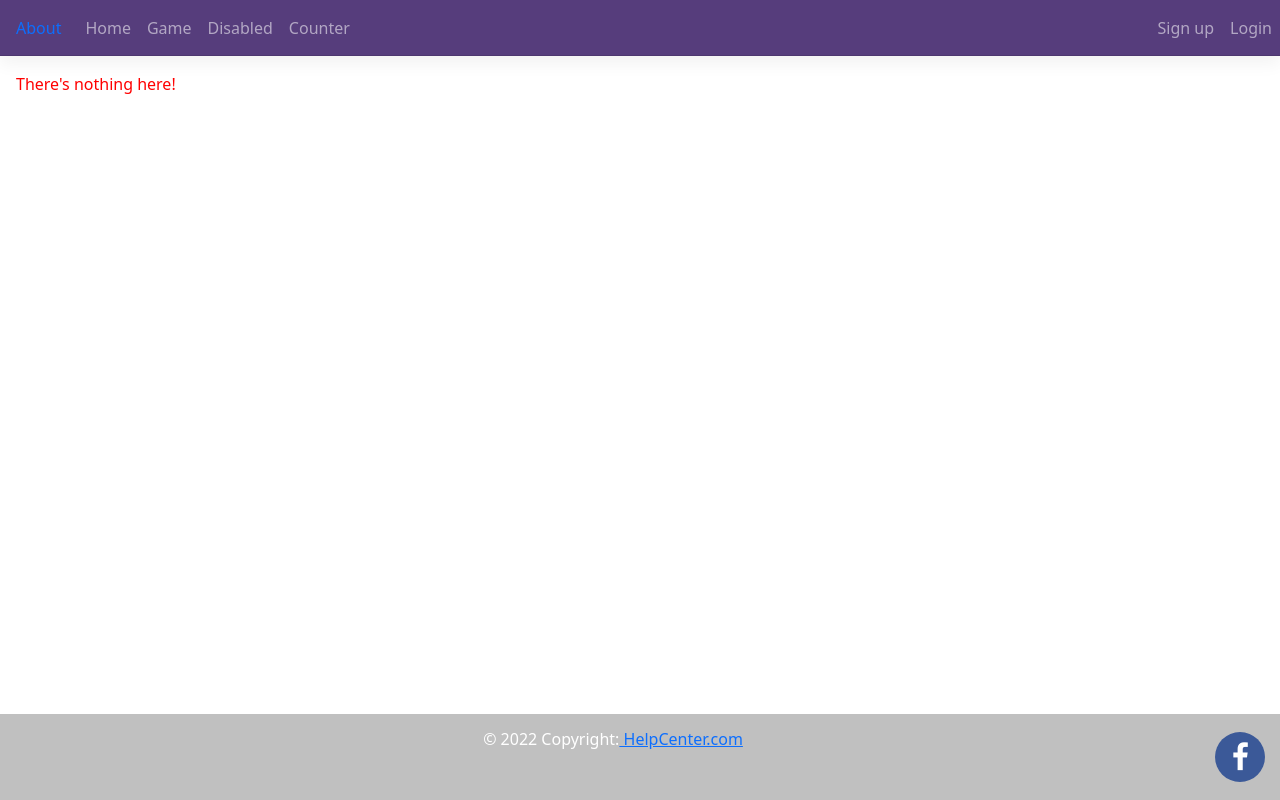
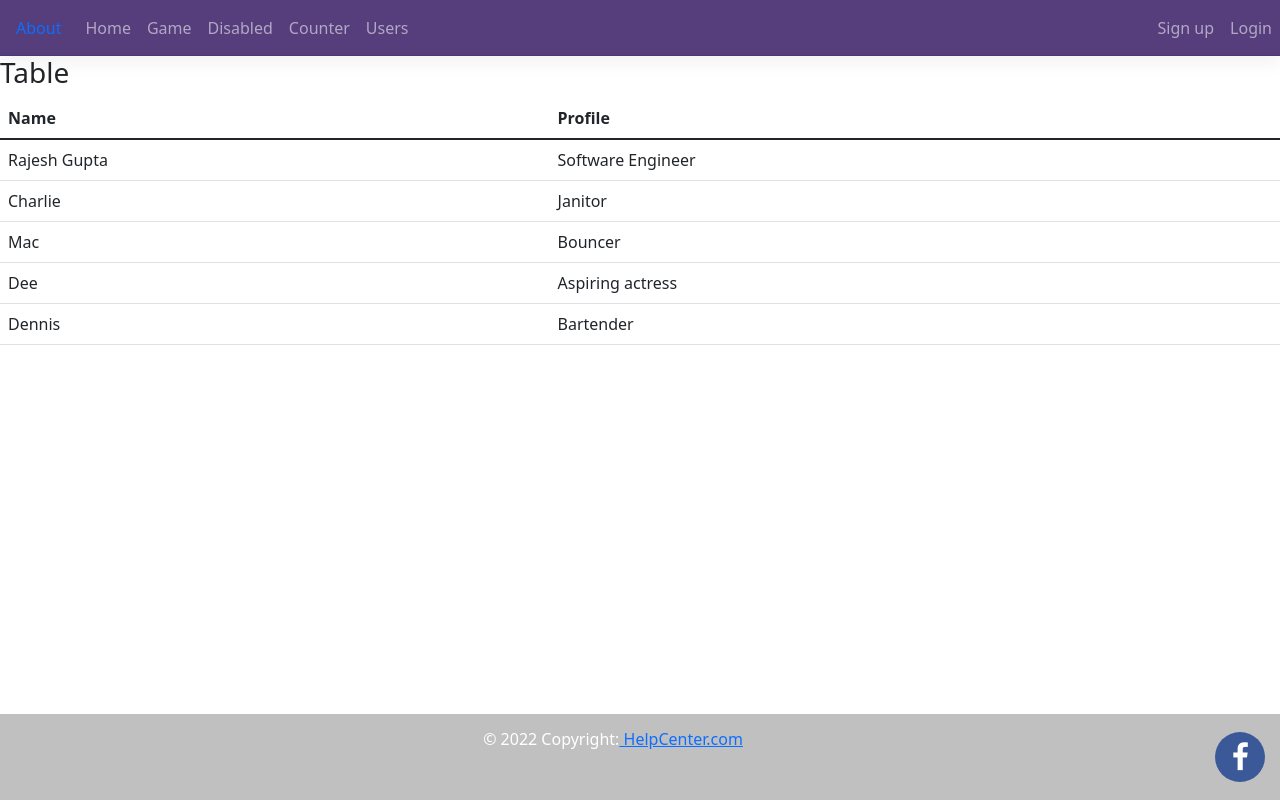
Before and after one commit to rajesh13ca63/tik-tok-game, a React (Create React App) app: page /users in a window 1280 px wide. Built offline with nearby package versions, Linux system fonts and the light colour scheme.

Commit message:
Implematation of show users list and remove item from entered lists using unique id.

```diff
--- a/src/components/app.jsx
+++ b/src/components/app.jsx
@@ -10,6 +10,7 @@ import {
 } from 'react-router-dom';
 import Count from "../countercomponents/count";
 import Longin from "../usercomponets/login";
+import Users from "../userlistcomponents/users";
 
 class App extends Component {
     render() {
@@ -25,6 +26,7 @@ class App extends Component {
                     <Route path="signup" element={<Signup />} />
                     <Route path="count" element={<Count />} />
                     <Route path="login" element={<Longin />} />
+                    <Route path="users" element={<Users />} />
 
                     <Route path="*" element={
                     <main style={{padding: "1rem", color: "red"} }>
--- a/src/components/header.jsx
+++ b/src/components/header.jsx
@@ -18,6 +18,9 @@ function Header() {
                             </li>
                             <li>
                                 <Link to="/count" className="nav-link">Counter</Link>
+                            </li>
+                            <li>
+                                <Link to="/users" className="nav-link">Users</Link>
                             </li>
                         </ul>
                     </div>
--- a/src/countercomponents/countitems.jsx
+++ b/src/countercomponents/countitems.jsx
@@ -7,10 +7,15 @@ const CountItems = () => {
     const addItems = (event) => {
         if(item) {
             setItems([...items,
-                {id: items.length, value: item}
+                {id: 'id' + (new Date()).getTime(), value: item}
             ]);
             setItem('');
         }
+    }
+
+    const deletItem = (item) => {
+        const newTodos = items.filter((todo, i) => todo.id !== item.id);
+        setItems(newTodos);
     }
 
     const olSytle = {
@@ -43,9 +48,14 @@ const CountItems = () => {
                    } )}
                 </ol> */}
                 <ol style={olSytle}>
-                    {items.map(item => (
-                        <li key={item.id  } id={item.id} style={liStyle}>{item.value}</li>
-                    ))}
+                    {items.map(item => {
+                       return (
+                           <div key={item.id}>
+                                <li key={item.id } style={liStyle}>{item.value}</li>
+                                <span><button onClick={(e) => deletItem(item)}>X</button></span>
+                            </div>
+                        )
+                    })}
                 </ol>
             </div> }
         </div>
--- /dev/null
+++ b/src/userlistcomponents/table.jsx
@@ -0,0 +1,42 @@
+import React, {Component} from "react";
+import TableHeader from "./tableheader";
+import TableBody from "./tablebody";
+
+// const columnLists = [
+//     {id: 1, name: 'Name', job: 'Profile'}
+// ]
+
+// const usersLists = [
+//     columnLists = [{id: 1, name: 'Name', job: 'Profile'}],
+//     {id: 1, name: 'Rajesh Gupta', job: 'Software Engineer'},
+//     {id: 2, name: 'Charlie', job: 'Janitor'},
+//     {id: 3, name: 'Mac', job: 'Bouncer'},
+//     {id: 4, name: 'Dee', job: 'Aspiring actress'},
+//     {id: 5, name: 'Dennis', job: 'Bartender' }
+// ]
+
+const tableData = {
+    columnLists: [{id: 1, name: 'Name', job: 'Profile'}],
+    usersLists: [{id: 1, name: 'Rajesh Gupta', job: 'Software Engineer'},
+    {id: 2, name: 'Charlie', job: 'Janitor'},
+    {id: 3, name: 'Mac', job: 'Bouncer'},
+    {id: 4, name: 'Dee', job: 'Aspiring actress'},
+    {id: 5, name: 'Dennis', job: 'Bartender' } ]
+}
+
+class Table extends Component {
+
+    render() {
+        return(
+            <div>
+                <h3>Table</h3>
+                <table className="table">
+                    <TableHeader columnLists={tableData.columnLists} />
+                    <TableBody usersLists={tableData.usersLists} />
+                </table>
+            </div>
+        )
+    }
+}
+
+export default Table;
--- /dev/null
+++ b/src/userlistcomponents/tablebody.jsx
@@ -0,0 +1,17 @@
+const TableBody = (tableData) => {
+    console.log(tableData);
+    return (
+        <tbody>
+                {
+                    tableData.usersLists.map(user => (
+                        <tr key={user.id}>
+                            <td>{user.name}</td>
+                            <td>{user.job}</td>
+                        </tr>
+                    ))
+                }
+        </tbody>
+    )
+}
+
+export default TableBody;
--- /dev/null
+++ b/src/userlistcomponents/tableheader.jsx
@@ -0,0 +1,16 @@
+const TableHeader = (tableData) => {
+    return (
+        <thead>
+            {
+                tableData.columnLists.map(column => (
+                    <tr key={column.id}>
+                        <th>{column.name}</th>
+                        <th>{column.job}</th>
+                    </tr>
+                ))
+            }
+        </thead>
+    )
+}
+
+export default TableHeader;
--- /dev/null
+++ b/src/userlistcomponents/users.jsx
@@ -0,0 +1,13 @@
+import Table from "./table";
+
+const Users = () => {
+
+    return (
+        <div>
+            <Table />
+        </div>
+    )
+
+}
+
+export default Users;
```
